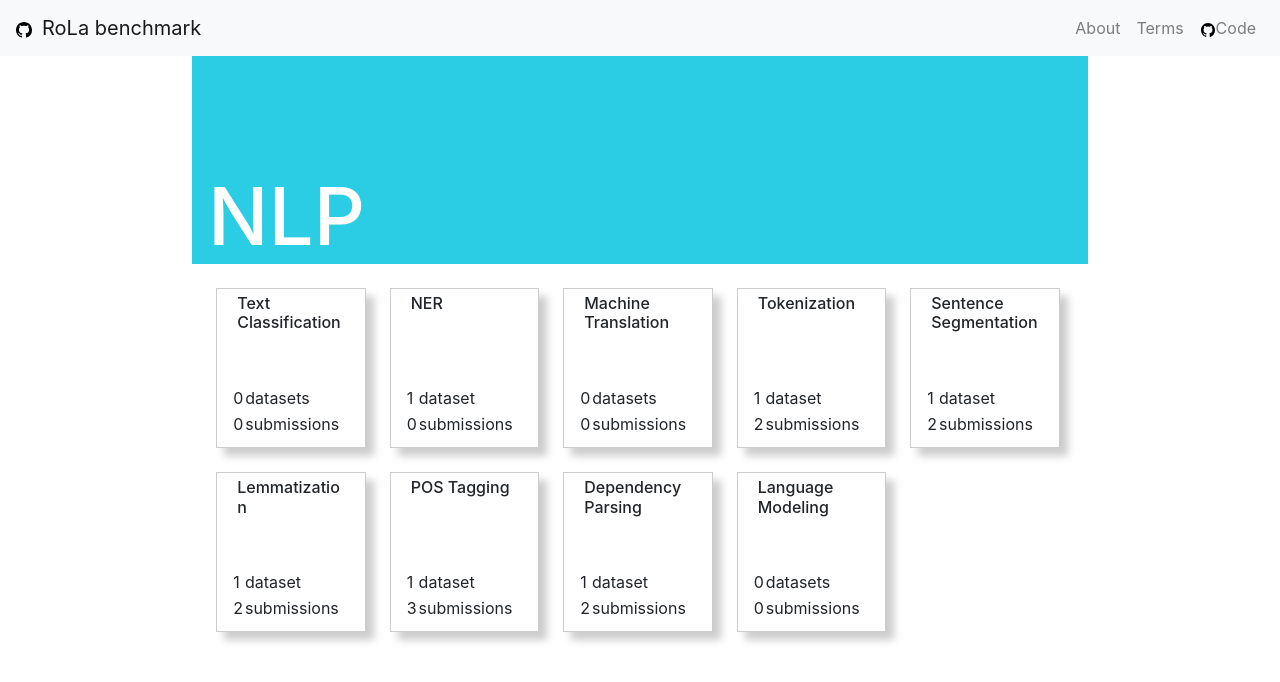
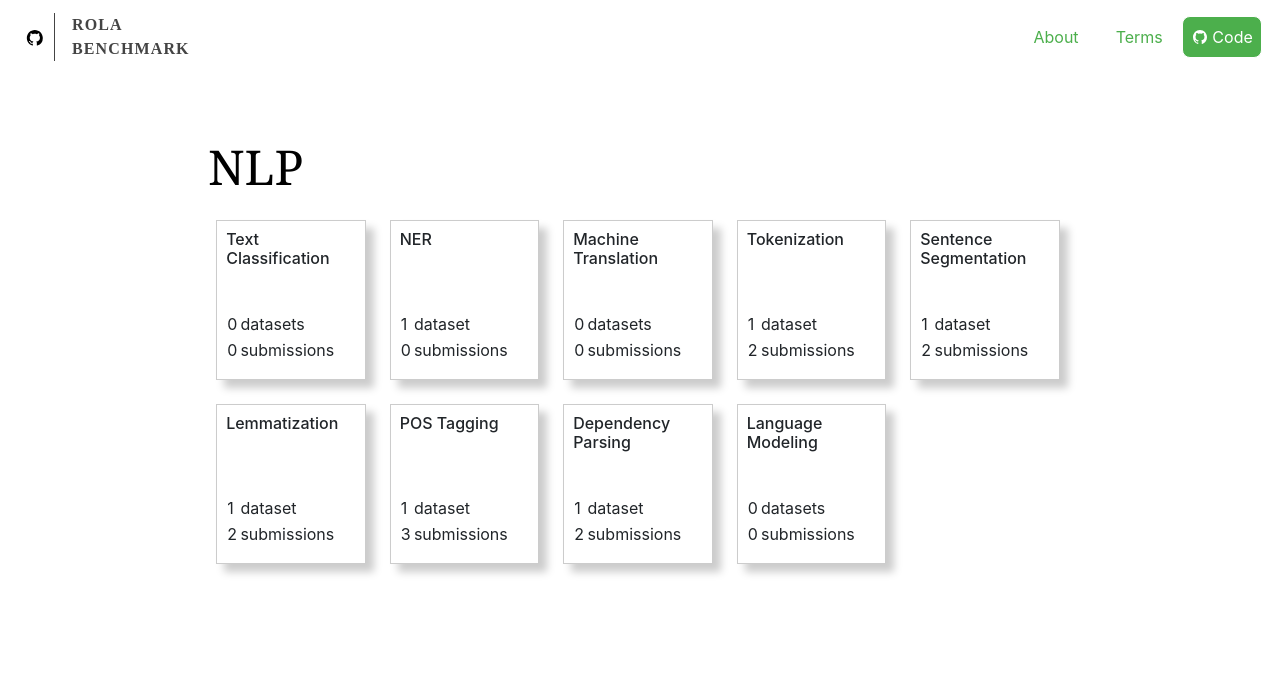
Before and after one commit to LiroBenchmark/LiroBenchmark.github.io, a React (Create React App) app: page / in a window 1280 px wide. Shown: the top 682 px of the page. Built offline with nearby package versions, Linux system fonts and the light colour scheme.

Commit message:
appearance: Changed DatasetDetails + navbar
Signed-off-by: George-Andrei Dima <dima331453@gmail.com>

```diff
--- a/src/Components/DatasetDetails.js
+++ b/src/Components/DatasetDetails.js
@@ -72,7 +72,7 @@ class DatasetDetails extends React.Component {
   render() {
     return (
       <>
-        <h3>{this.dataset.dataset_name}</h3>
+        <h3 className="dataset-title">{this.dataset.dataset_name}</h3>
         <div className="dataset-description">
           {ReactHtmlParser(this.dataset.dataset_description)}
         </div>
--- a/src/Components/DatasetDetails.scss
+++ b/src/Components/DatasetDetails.scss
@@ -1,19 +1,18 @@
+@import "utils";
+
+.dataset-title{
+  margin: 1em 0 0.5em 0;
+  text-align: center;
+}
+
 .dataset-description{
+  @extend .rola-description-text;
+  margin: 2em 0 0.5em 0;
+}
 
-}
 .dataset-details{
-    margin-top: 40px;
-    td{
-	vertical-align: middle;
-    }
-    thead{
-	text-transform: uppercase;
-	font-size: small;
-    }
-    .td-extra-training-data{
-	text-align: center;
-	width: 80px;
-    }
+  margin-top: 1em;
+  @extend .rola-table;
 }
 
 .dataset-info{
--- a/src/Components/Header.js
+++ b/src/Components/Header.js
@@ -4,19 +4,20 @@ import Nav from "react-bootstrap/Nav";
 import { LogoIcon, CodeIcon } from "../assets/icons";
 import "../assets/menu.scss";
 import UrlBuilder from "./UrlBuilder";
+import "./Header.scss";
 
 const Header = () => (
-  <Navbar bg="light">
+  <Navbar>
     <div className="logo-wrapper">
       <Navbar.Brand href="/ro_benchmark_leaderboard">
         <LogoIcon />
-        RoLa benchmark
+        <div class="logo-text"> RoLa <br/> BENCHMARK </div>
       </Navbar.Brand>
     </div>
     <Nav className="justify-content-end">
       <Nav.Link href={UrlBuilder.aboutPageUrl}>About</Nav.Link>
       <Nav.Link href={UrlBuilder.termsPageUrl}>Terms</Nav.Link>
-      <Nav.Link
+      <Nav.Link className="code-btn"
         href="https://github.com/eemlcommunity/ro_benchmark_leaderboard"
         target="_blank"
         rel="noopener noreferrer"
--- /dev/null
+++ b/src/Components/Header.scss
@@ -0,0 +1,73 @@
+@import "~bootstrap/scss/bootstrap";
+
+.navbar{
+    display: flex;
+    justify-content: space-between;
+    margin: 0;
+
+}
+
+.logo-wrapper{
+    a{
+        display: flex;
+        svg{
+            margin-top:10%;
+            width:55px;
+        }
+
+        .logo-text{
+            padding-left: 10%;
+            font-family: "sans-serif";
+            border-left: 1px solid;
+            text-transform: uppercase;
+            font-size: 0.8em;
+            font-weight: 700;
+            letter-spacing: 0.07em;
+            color: #444;
+        }
+    }
+}
+
+.navbar-light .navbar-nav .nav-link:hover{
+    border-color: rgb(76, 175, 76);
+    color: rgb(76, 175, 76);
+}
+
+.navbar-light .navbar-nav .nav-link:focus{
+    border-color: rgb(76, 175, 76);
+    color: rgb(76, 175, 76);
+}
+
+.navbar-light .navbar-nav .nav-link{
+    color: rgb(76, 175, 76);
+    margin: 0.1em;
+    text-align: center;
+    width: 5em;
+    border: 1px solid;
+    border-color: #fff;
+    border-radius: 0.5em;
+}
+
+.navbar-light .navbar-nav .code-btn:hover{
+    color: #fff;
+    border-color: rgb(76, 175, 76);
+
+}
+
+.navbar-light .navbar-nav .code-btn:focus{
+    color: #fff;
+    border-color: rgb(76, 175, 76);
+
+}
+
+.navbar-light .navbar-nav .code-btn{
+    background-color: rgb(76, 175, 76);
+    color:#fff;
+    svg{
+        margin: 0 7% 5% 0;
+    }
+
+    span{
+        //width: 90%;
+    }
+}
--- a/src/Components/Homepage.scss
+++ b/src/Components/Homepage.scss
@@ -26,8 +26,6 @@ a.task-tile-link{
 }
 
 .main-content{
-    //@extend .container-fluid;
-    //max-width: none;
     margin: 0 15% 0 15%;
     padding: 0;
 }
@@ -39,17 +37,9 @@ $task-wrapper-padding: calc(100% - #{$task-wrapper-max-width});
     //width: 100%;
 
     .collapse-trigger{
-
-        //width: 100%;
-        padding: 7em 0 0 1em;
-        //margin-bottom: 2px;
-        //border-radius: 4px;
-        //border: 1px solid rgba(gray, 0.3);
-        background: rgba(21,200,225,.9);
-
+        padding: 4em 0 0 1em;
         h4{
-            font-size: 5em;
-            color: #fff;
+            font-size: 3em;
             margin: 0;
         }
     }
@@ -69,22 +59,45 @@ $task-wrapper-padding: calc(100% - #{$task-wrapper-max-width});
         height: 10em;
         font-size: 1em;
         margin:2.7% 0 0 2.7%;
-        padding: 5px;
+        padding: 1%;
         cursor: pointer;
         word-wrap: break-word;
-	position: relative;
-	h5{
-	    font-size: initial;
-	    margin-left: 15px;
-	    margin-right: 15px;
-	}
+        position: relative;
+
+        h5{
+            font-size: initial;
+            //margin-left: 15px;
+            //margin-right: 15px;
+        }
+
         &:nth-child(3n){
-            margin-right: 0;;
+            margin-right: 0;
         }
+
         .task-data{
+        width: 90%;
 	    position: absolute;
-	    bottom: 10px;
-	    left: 15px;
+	    bottom: 1em;
+        //left: 15px;
+
+
+        table{
+            table-layout: fixed;
+            width: 100%;
+
+            tr{
+                td:nth-child(1) {
+                    width: 10%;
+                    //background: #ddd;
+                    }
+
+                td:nth-child(2) {
+                    width: 90%;
+                    //background: #ccc;
+                    }
+            }
+        }
+
         }
     }
 }
--- a/src/Components/TaskDetails.scss
+++ b/src/Components/TaskDetails.scss
@@ -1,52 +1,21 @@
+@import "utils";
+
 .task-details{
 
-
     h3{
-        font-size: 2em;
         margin: 1em 0 0.5em 0;
-        font-family: "Georgia";
-        color: #000;
     }
 
     h4{
-        font-size: 1.5em;
         margin: 2em 0 0.5em 0;
-        font-family: "Georgia";
-        color: #000;
     }
 
     .task-description{
-        font-size: 1em;
-        font-family: "Segoe UI";
-        text-align: justify;
-        //text-justify: inter-word;
-        color: #333;
+        @extend .rola-description-text;
     }
 
-    table {
-        border-radius: 0.7em;
-        background-color: rgba(40,50,70,0.9);
+    table{
+        @extend .rola-table;
+    }
 
-        thead{
-            text-transform: uppercase;
-            font-size: 0.8em;
-            font-weight: 700;
-            color: #fff;
-
-            tr td {
-                    border: 0;
-            }
-        }
-
-
-
-        tbody{
-            font-weight: 370;
-            color: #fff;
-            tr td{
-                    //border: 0;
-                    border-top: 1px solid #fff;
-            }
-        }
-    }
 }
--- /dev/null
+++ b/src/Components/utils.scss
@@ -0,0 +1,45 @@
+h3{
+    font-size: 2em;
+    font-family: "Georgia";
+    color: #000;
+}
+
+h4{
+    font-size: 1.5em;
+    font-family: "Georgia";
+    color: #000;
+}
+
+.rola-table {
+    border-radius: 0.7em;
+    background-color: rgba(40,50,70,0.9);
+
+    thead{
+        text-transform: uppercase;
+        font-size: 0.8em;
+        font-weight: 700;
+        color: #fff;
+
+        tr td {
+                border: 0;
+        }
+    }
+
+
+
+    tbody{
+        font-weight: 370;
+        color: #fff;
+        tr td{
+                //border: 0;
+                border-top: 1px solid #fff;
+        }
+    }
+}
+
+.rola-description-text{
+    font-size: 1em;
+    font-family: "Segoe UI";
+    text-align: justify;
+    color: #333;
+}
--- a/src/assets/icons.js
+++ b/src/assets/icons.js
@@ -21,7 +21,7 @@ export const GraphIcon = () => (
 export const CodeIcon = () => (
   <svg viewBox="0 0 512 512" width="16" height="16">
     <path
-      fillRule="evenodd"
+      fillRule="evenodd" fill="#fff"
       d="M256 32C132.3 32 32 134.9 32 261.7c0 101.5 64.2 187.5 153.2 217.9a17.56 17.56 0 003.8.4c8.3 0 11.5-6.1 11.5-11.4 0-5.5-.2-19.9-.3-39.1a102.4 102.4 0 01-22.6 2.7c-43.1 0-52.9-33.5-52.9-33.5-10.2-26.5-24.9-33.6-24.9-33.6-19.5-13.7-.1-14.1 1.4-14.1h.1c22.5 2 34.3 23.8 34.3 23.8 11.2 19.6 26.2 25.1 39.6 25.1a63 63 0 0025.6-6c2-14.8 7.8-24.9 14.2-30.7-49.7-5.8-102-25.5-102-113.5 0-25.1 8.7-45.6 23-61.6-2.3-5.8-10-29.2 2.2-60.8a18.64 18.64 0 015-.5c8.1 0 26.4 3.1 56.6 24.1a208.21 208.21 0 01112.2 0c30.2-21 48.5-24.1 56.6-24.1a18.64 18.64 0 015 .5c12.2 31.6 4.5 55 2.2 60.8 14.3 16.1 23 36.6 23 61.6 0 88.2-52.4 107.6-102.3 113.3 8 7.1 15.2 21.1 15.2 42.5 0 30.7-.3 55.5-.3 63 0 5.4 3.1 11.5 11.4 11.5a19.35 19.35 0 004-.4C415.9 449.2 480 363.1 480 261.7 480 134.9 379.7 32 256 32z"
     ></path>
   </svg>
--- a/src/assets/menu.scss
+++ b/src/assets/menu.scss
@@ -1,14 +1,3 @@
-.navbar{
-    display: flex;
-    justify-content: space-between;;
-}
-.logo-wrapper{
-
-    svg{
-        margin-right: 10px;
-    }
-}
-
 .header-menu {
     li{
         display: inline-block;
```
